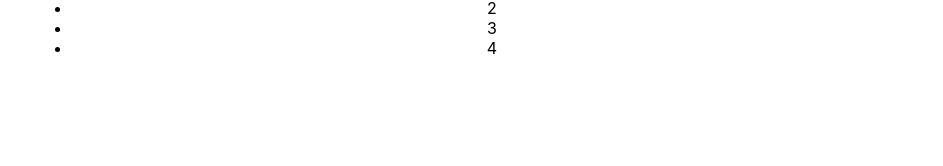
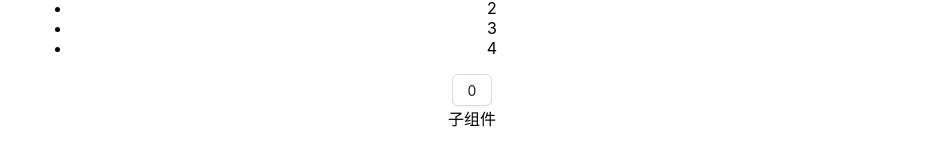
Before and after one commit to Finderboy/react-demo, a React (Create React App) app: page / in a window 1280 px wide. Shown: the part 1281-1447 px from the top of the page, without its empty margins (168-1111 px from the left). Built offline with nearby package versions, Linux system fonts and the light colour scheme.

Commit message:
# useMemo使用

```diff
--- a/src/App.js
+++ b/src/App.js
@@ -11,6 +11,7 @@ import SplitPane from "./components/FancyBorder/index1";
 import ViewModel from "./components/ViewModel";
 import withLoading from "./components/Hoc/index";
 import DataList from "./components/Hoc/DataList";
+import Parents from "./components/callback/index";
 function App() {
     const DataListWithLoading = withLoading(DataList);
     const [data, setData] = useState(['1','2','3','4']);
@@ -33,6 +34,7 @@ function App() {
       />
       <ViewModel />
       <DataListWithLoading data={data} isLoading={isLoading} />
+      <Parents />
     </div>
   );
 }
--- /dev/null
+++ b/src/components/callback/index.jsx
@@ -0,0 +1,24 @@
+import React, { memo, useMemo, useState } from 'react';
+import { Button } from 'antd'
+/**父组件**/
+const Child = memo((props) => {
+    console.log("我被打印了就说明子组件重新构建了")
+    return (
+        <div>子组件</div>
+    )
+})
+function Parent() {
+    const [parentState, setParentState] = useState(0);  //父组件的state
+
+    //需要传入子组件的函数
+    const toChildFun = useMemo(() => {
+        console.log("需要传入子组件的函数")
+    }, [])
+    return (
+        <div>
+            <Button onClick={(val) => setParentState(val => val + 1)}>{ parentState }</Button>
+            <Child fun={toChildFun}></Child>
+        </div>
+    )
+}
+export default Parent;
```
